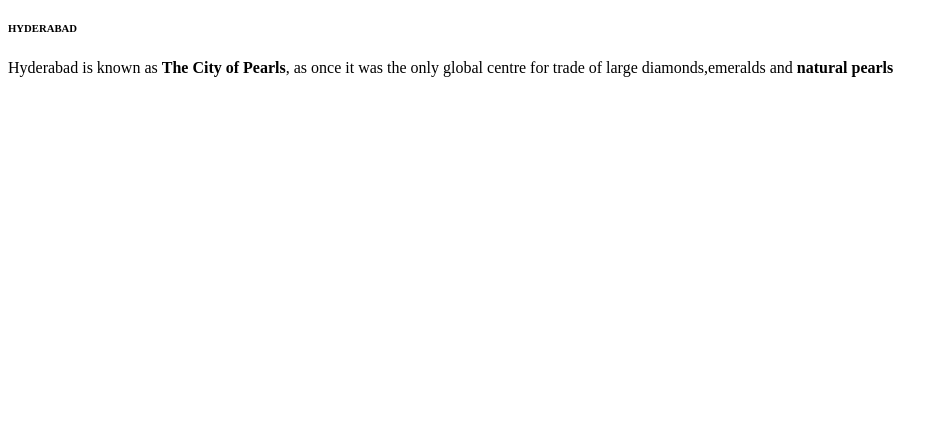
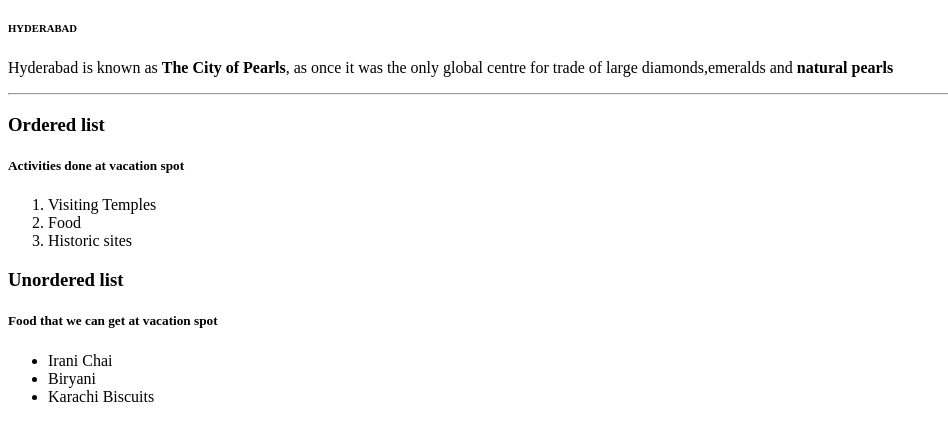
Before and after one commit to 44-563-WebApps-F23/44563-webapps-f23-assignment3-AvinashChinnala1308, a plain HTML site: page index.html in a window 1280 px wide. Shown: the part 61-502 px from the top of the page, without its empty margins (0-948 px from the left). Drawn offline with Linux system fonts and the light colour scheme.

Commit message:
Added lists

```diff
--- a/index.html
+++ b/index.html
@@ -15,5 +15,30 @@
         <p>
             Hyderabad is known as <b>The City of Pearls</b>, as once it was the only global centre for trade of large diamonds,emeralds and <b>natural pearls</b>
         </p>
+        <hr></hr>
+        <h3>
+          Ordered list
+        </h3>
+        <h5>
+            Activities done at vacation spot
+        </h5>
+        <ol>
+            <li>Visiting Temples</li>
+            <li>Food</li>
+            <li>Historic sites</li>
+        </ol>
+        <h3>
+            Unordered list
+        </h3>
+        <h5>
+            Food that we can get at vacation spot
+        </h5>
+        <ul>
+            <li>Irani Chai</li>
+            <li>Biryani</li>
+            <li>Karachi Biscuits</li>
+        </ul>
+
+
     </body>
 </html>
```
